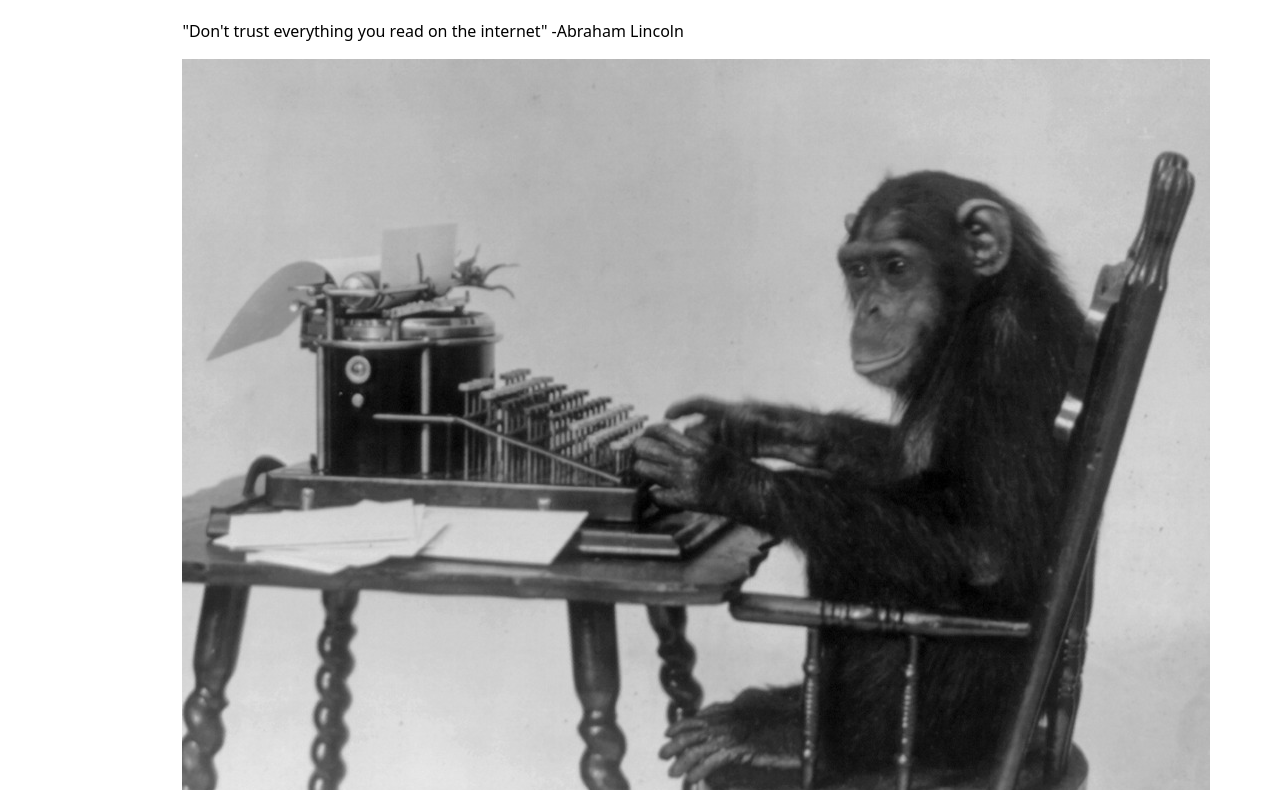
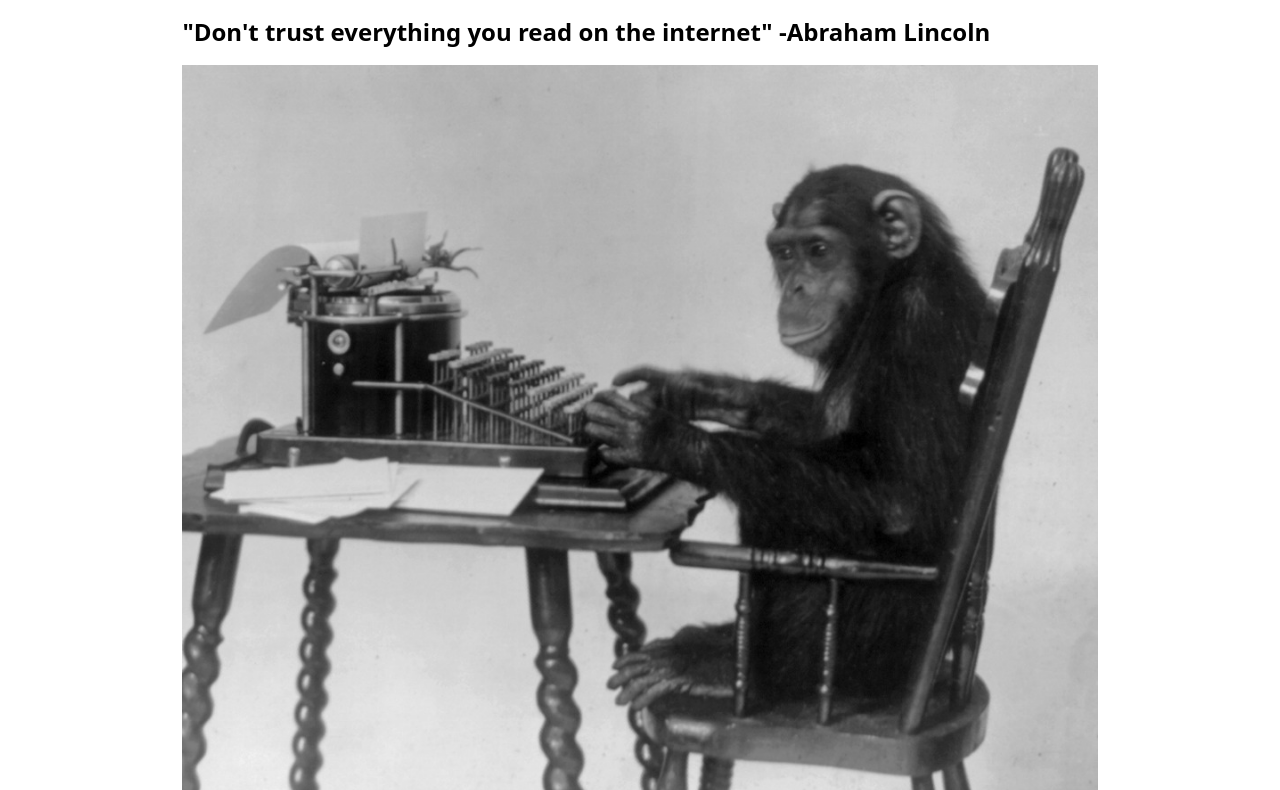
Before and after one commit to chengeric155/dsc106-lab1, a plain HTML site: page index.html in a window 1280 px wide. Shown: the part 234-1024 px from the top of the page. Drawn offline with Linux system fonts and the light colour scheme.

Commit message:
made img adjustable

```diff
--- a/index.html
+++ b/index.html
@@ -15,10 +15,10 @@
         <a href="CV/index.html">CV</a>
     </nav>
     <h1>Eric Cheng</h1>
-    <p>
+    <h2>
         "Don't trust everything you read on the internet" -Abraham Lincoln
-    </p>
-    <img src="images/Chimpanzee_seated_at_typewriter.jpg" alt="a chimp seated at a typewiter">
+    </h2>
+    <img id='monkey' src="images/Chimpanzee_seated_at_typewriter.jpg" alt="a chimp seated at a typewiter">
     <a href="https://en.wikipedia.org/wiki/Infinite_monkey_theorem">source</a>
     <p>A rare photograph of me working &uArr;</p>
     <p>Lorem ipsum dolor sit, amet consectetur adipisicing elit. Quos maxime quisquam nulla ad cum reprehenderit doloremque magni aliquid sapiente totam rem, mollitia, atque minus, sit odio sunt facere nobis sequi.</p>
--- a/style.css
+++ b/style.css
@@ -11,6 +11,12 @@ body {
 :root {
   --color-accent: oklch(55% 15% 150); /* Replace with your desired color */
   accent-color: var(--color-accent); /* For forms and other accentable elements */
+}
+
+#monkey {
+  max-width: 100%; /* Ensure the image shrinks to fit the container */
+  height: auto; /* Maintain aspect ratio */
+  display: block; /* Removes inline spacing for better layout control */
 }
 
 nav {
@@ -151,6 +157,4 @@ h1{
     font-style: italic;
     color: #666;
   }
-
-
 }
```
